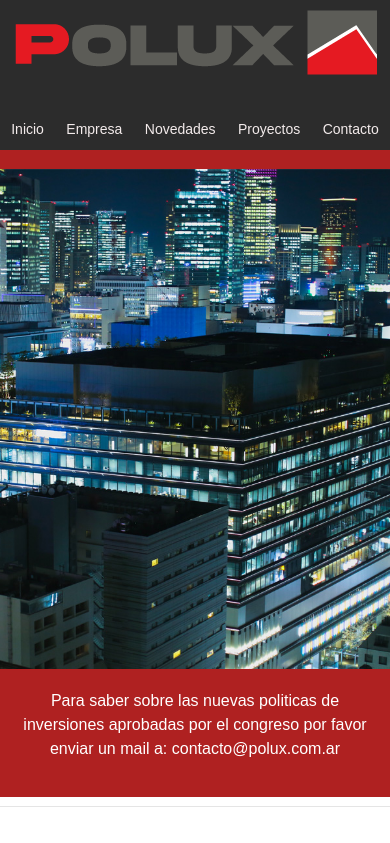
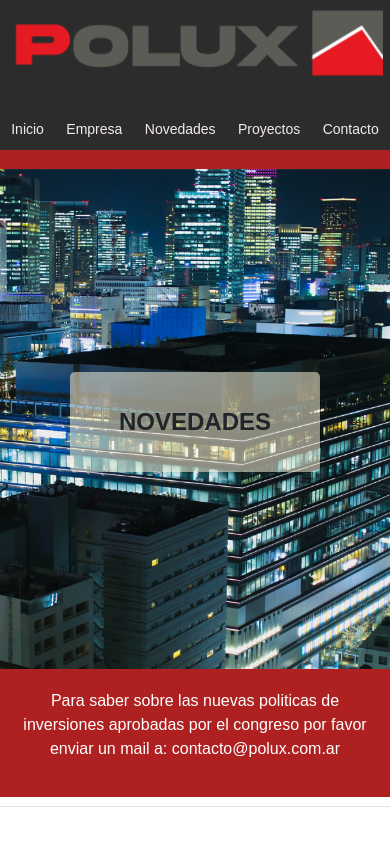
Before and after one commit to FERNANDOSERVIDIO/PoluxConstruccion, a website: page Pages/novedades.html in a window 390 px wide. Shown: the top 843 px of the page. Drawn offline with nearby package versions, Linux system fonts and the light colour scheme.

Commit message:
Mejora del responsive en formato tablet. Adaptacion de floatingWord en tamaño, posicion y escala para ser responsive y agregado de esta etiqueta en formato mobile

```diff
--- a/Pages/novedades.html
+++ b/Pages/novedades.html
@@ -13,7 +13,7 @@
 <body>
     <nav class="navBar flexspace-between"> <!--------------NAV--------------------------->
         <a href="./index.html">
-        <img src="../Imagenes/isologo_polux.png" alt="Isologo de Polux"></a>
+        <img class="logoPolux" src="../Imagenes/isologo_polux.png" alt="Isologo de Polux"></a>
         <div class="linksContainer flexspace-between">
             <a href="./index.html" class="links font-normal">Inicio</a>
             <a href="./empresa.html" class="links font-normal">Empresa</a>
--- a/scss/style.scss
+++ b/scss/style.scss
@@ -611,6 +611,9 @@ a:hover{
     .imageQuad{
      margin: 10px auto;
     }
+    .floatingWord{
+        width: 350px;
+    }
 }
 //--------------------------------------------------------------------------------------------------------------------------
 //              MOBILE
@@ -701,6 +704,17 @@ a:hover{
     .emptyBox{
         width: 98%;
     }
-    .floatingWord{ display: none;}
+    .floatingWord{ //display: none;
+        width: 250px;
+        height: 100px;
+        img{
+            @include reSize(70px, 196px );
+            margin: auto;
+        }
+    }
     .whatsAppIcon{ display: none;}
+    .logoPolux{
+        width: 100%;
+        height: auto;
+    }
 }
```
Also changed, not shown: css/main.css.
